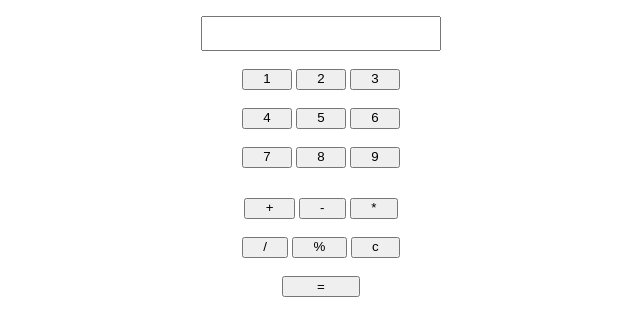
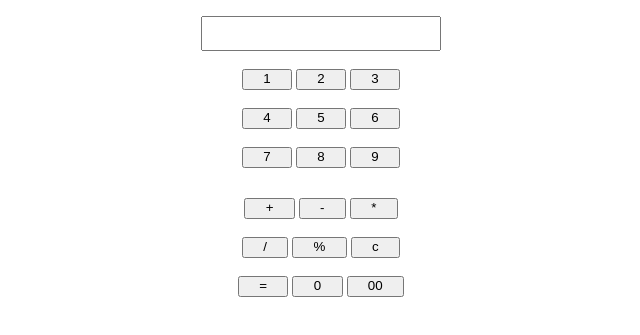
Before and after one commit to shalinisai9195/calsyandformtask, a plain HTML site: page index.html in a window 1280 px wide. Shown: the part 103-438 px from the top of the page, without its empty margins (319-959 px from the left). Drawn offline with Linux system fonts and the light colour scheme.

Commit message:
Update index.html

```diff
--- a/index.html
+++ b/index.html
@@ -54,7 +54,10 @@
       <button type="button" onclick="operatordivi(this)" id="divi"><span style="padding:1em;">/</span></button>
       <button type="button" onclick="operatormod(this)" id="mod"><span style="padding:1em;">%</span></button>
       <button onclick="operatorclear(this)" id="clear"><span style="padding:1em;">c</span></button><br><br>
-      <button onclick="operatorequal(this)" id="equal"><span style="padding:2em;">=</span></button>
+
+      <button onclick="operatorequal(this)" id="equal"><span style="padding:1em;">=</span></button>
+      <button onclick="userzero(this)" id="zero"><span style="padding:1em;">0</span></button>
+      <button onclick="userdzero(this)" id="dzero"><span style="padding:1em;">00</span></button>
 
     </div>
 </div>
```
